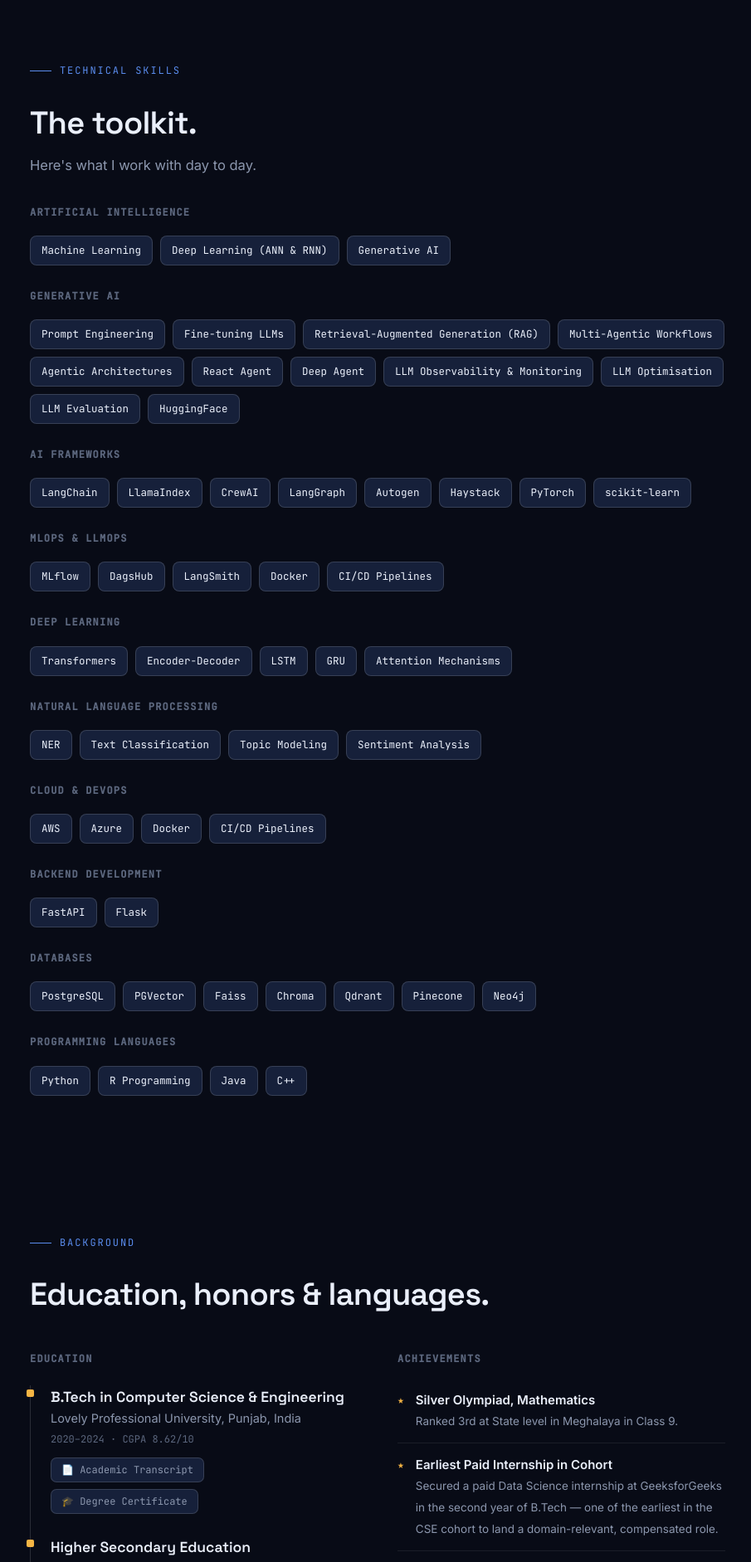
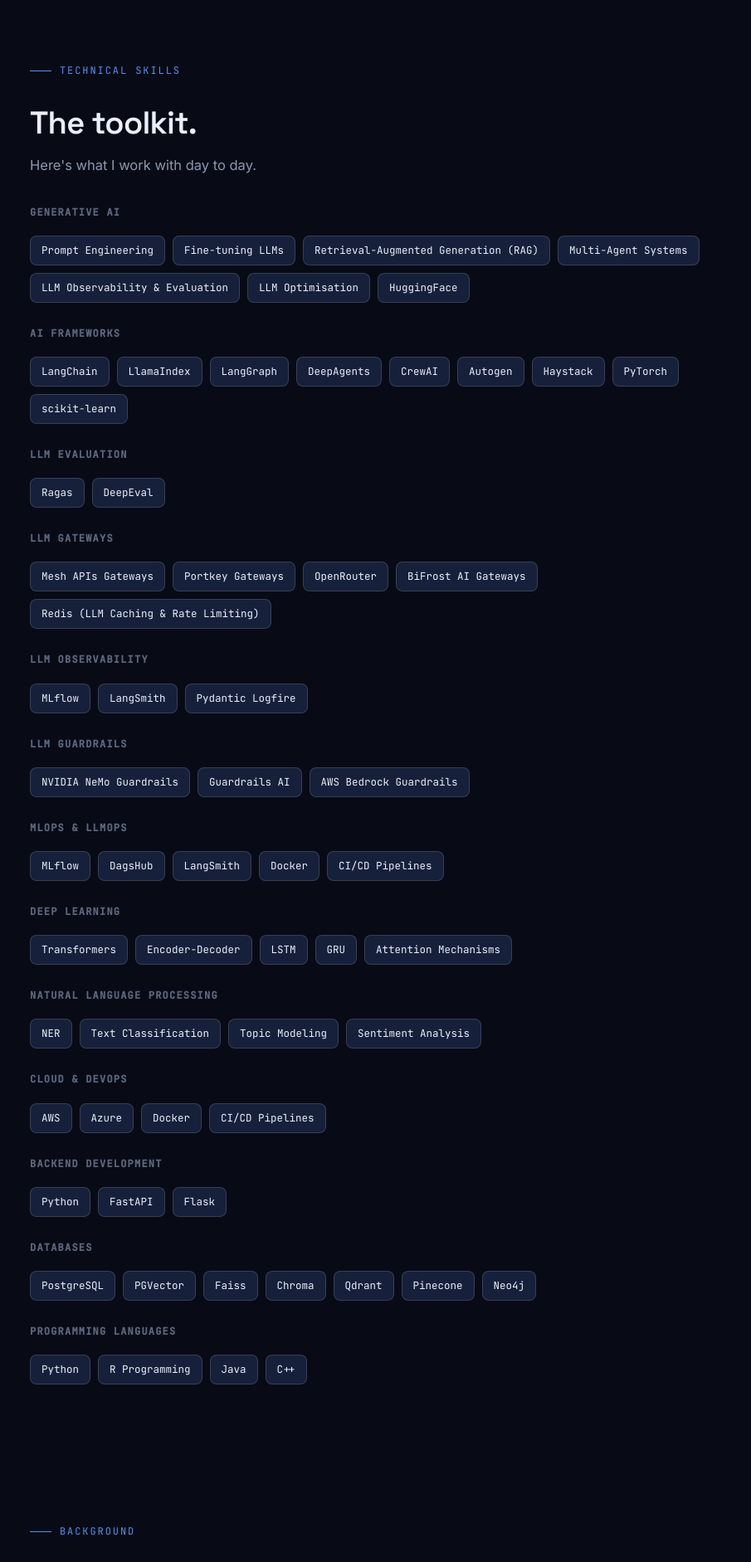
Before and after one commit to EshantDazz/Eshant_Portfolio, a FastAPI app: page / in a window 1280 px wide. Shown: the part 3619-5502 px from the top of the page at 83% size, without its empty margins (328-1233 px from the left). Run offline with FastAPI, Linux system fonts and the light colour scheme; parts of the project's set-up code (start-up, migrations or seed data) failed here and were passed over.

Commit message:
updated code and content and UI

```diff
--- a/app/templates/homepage.html
+++ b/app/templates/homepage.html
@@ -518,21 +518,11 @@
       <div class="reveal" style="margin-top:34px;display:flex;flex-direction:column;gap:28px">
 
         <div class="skill-group">
-          <h4>Artificial Intelligence</h4>
-          <div class="pills">
-            <span class="pill">Machine Learning</span><span class="pill">Deep Learning (ANN &amp; RNN)</span>
-            <span class="pill">Generative AI</span>
-          </div>
-        </div>
-
-        <div class="skill-group">
           <h4>Generative AI</h4>
           <div class="pills">
             <span class="pill">Prompt Engineering</span><span class="pill">Fine-tuning LLMs</span>
-            <span class="pill">Retrieval-Augmented Generation (RAG)</span><span class="pill">Multi-Agentic Workflows</span>
-            <span class="pill">Agentic Architectures</span><span class="pill">React Agent</span>
-            <span class="pill">Deep Agent</span><span class="pill">LLM Observability &amp; Monitoring</span>
-            <span class="pill">LLM Optimisation</span><span class="pill">LLM Evaluation</span>
+            <span class="pill">Retrieval-Augmented Generation (RAG)</span><span class="pill">Multi-Agent Systems</span>
+            <span class="pill">LLM Observability &amp; Evaluation</span><span class="pill">LLM Optimisation</span>
             <span class="pill">HuggingFace</span>
           </div>
         </div>
@@ -540,9 +530,40 @@
         <div class="skill-group">
           <h4>AI Frameworks</h4>
           <div class="pills">
-            <span class="pill">LangChain</span><span class="pill">LlamaIndex</span><span class="pill">CrewAI</span>
-            <span class="pill">LangGraph</span><span class="pill">Autogen</span><span class="pill">Haystack</span>
-            <span class="pill">PyTorch</span><span class="pill">scikit-learn</span>
+            <span class="pill">LangChain</span><span class="pill">LlamaIndex</span><span class="pill">LangGraph</span>
+            <span class="pill">DeepAgents</span><span class="pill">CrewAI</span><span class="pill">Autogen</span>
+            <span class="pill">Haystack</span><span class="pill">PyTorch</span><span class="pill">scikit-learn</span>
+          </div>
+        </div>
+
+        <div class="skill-group">
+          <h4>LLM Evaluation</h4>
+          <div class="pills">
+            <span class="pill">Ragas</span><span class="pill">DeepEval</span>
+          </div>
+        </div>
+
+        <div class="skill-group">
+          <h4>LLM Gateways</h4>
+          <div class="pills">
+            <span class="pill">Mesh APIs Gateways</span><span class="pill">Portkey Gateways</span>
+            <span class="pill">OpenRouter</span><span class="pill">BiFrost AI Gateways</span>
+            <span class="pill">Redis (LLM Caching &amp; Rate Limiting)</span>
+          </div>
+        </div>
+
+        <div class="skill-group">
+          <h4>LLM Observability</h4>
+          <div class="pills">
+            <span class="pill">MLflow</span><span class="pill">LangSmith</span><span class="pill">Pydantic Logfire</span>
+          </div>
+        </div>
+
+        <div class="skill-group">
+          <h4>LLM Guardrails</h4>
+          <div class="pills">
+            <span class="pill">NVIDIA NeMo Guardrails</span><span class="pill">Guardrails AI</span>
+            <span class="pill">AWS Bedrock Guardrails</span>
           </div>
         </div>
 
@@ -581,7 +602,7 @@
         <div class="skill-group">
           <h4>Backend Development</h4>
           <div class="pills">
-            <span class="pill">FastAPI</span><span class="pill">Flask</span>
+            <span class="pill">Python</span><span class="pill">FastAPI</span><span class="pill">Flask</span>
           </div>
         </div>
 
@@ -614,6 +635,11 @@
         <div>
           <h4 style="font-family:var(--mono);font-size:12px;letter-spacing:.1em;text-transform:uppercase;color:var(--faint);margin-bottom:22px">Education</h4>
           <div class="edu-item">
+            <div class="edu-deg">M.Sc. Data Science</div>
+            <div class="edu-school">Universität Trier, Trier, Germany</div>
+            <div class="edu-meta">September 2026 — Present</div>
+          </div>
+          <div class="edu-item">
             <div class="edu-deg">B.Tech in Computer Science &amp; Engineering</div>
             <div class="edu-school">Lovely Professional University, Punjab, India</div>
             <div class="edu-meta">2020–2024 · CGPA 8.62/10</div>
@@ -635,11 +661,10 @@
 
           <h4 style="font-family:var(--mono);font-size:12px;letter-spacing:.1em;text-transform:uppercase;color:var(--faint);margin:36px 0 18px">Languages</h4>
           <div class="langs">
-            <div class="lang-row"><span class="name">English</span><div style="display:flex;align-items:center;gap:12px"><span class="lvl">Professional working proficiency</span><div class="pips"><i class="pip on"></i><i class="pip on"></i><i class="pip on"></i><i class="pip on"></i><i class="pip on"></i></div></div></div>
-            <div class="lang-row"><span class="name">German</span><div style="display:flex;align-items:center;gap:12px"><span class="lvl">Beginner (A1)</span><div class="pips"><i class="pip on"></i><i class="pip"></i><i class="pip"></i><i class="pip"></i><i class="pip"></i></div></div></div>
-            <div class="lang-row"><span class="name">Hindi</span><div style="display:flex;align-items:center;gap:12px"><span class="lvl">Native proficiency</span><div class="pips"><i class="pip on"></i><i class="pip on"></i><i class="pip on"></i><i class="pip on"></i><i class="pip on"></i></div></div></div>
+            <div class="lang-row"><span class="name">English</span><div style="display:flex;align-items:center;gap:12px"><span class="lvl">C1 — Advanced</span><div class="pips"><i class="pip on"></i><i class="pip on"></i><i class="pip on"></i><i class="pip on"></i><i class="pip"></i></div></div></div>
+            <div class="lang-row"><span class="name">German</span><div style="display:flex;align-items:center;gap:12px"><span class="lvl">A1 — Beginner</span><div class="pips"><i class="pip on"></i><i class="pip"></i><i class="pip"></i><i class="pip"></i><i class="pip"></i></div></div></div>
+            <div class="lang-row"><span class="name">Hindi</span><div style="display:flex;align-items:center;gap:12px"><span class="lvl">C1 — Advanced</span><div class="pips"><i class="pip on"></i><i class="pip on"></i><i class="pip on"></i><i class="pip on"></i><i class="pip"></i></div></div></div>
             <div class="lang-row"><span class="name">Bengali</span><div style="display:flex;align-items:center;gap:12px"><span class="lvl">Native proficiency</span><div class="pips"><i class="pip on"></i><i class="pip on"></i><i class="pip on"></i><i class="pip on"></i><i class="pip on"></i></div></div></div>
-            <div class="lang-row"><span class="name">Assamese</span><div style="display:flex;align-items:center;gap:12px"><span class="lvl">Native proficiency</span><div class="pips"><i class="pip on"></i><i class="pip on"></i><i class="pip on"></i><i class="pip on"></i><i class="pip"></i></div></div></div>
           </div>
         </div>
 
```
Also changed, not shown: portfolio_model/utils/constants.py (+15 -10 lines).
